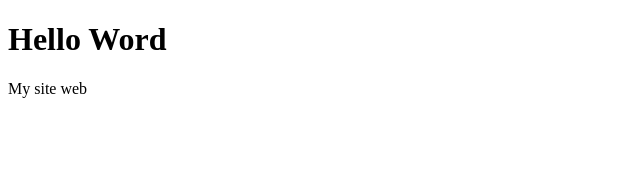
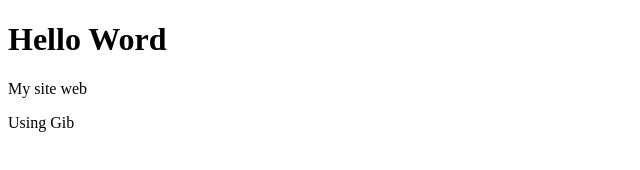
Before and after one commit to cagiraldoma/proyectoDemoCursoPrework, a plain HTML site: page index.html in a window 1280 px wide. Shown: the full height of the page, 0-640 px from the left. Drawn offline with Linux system fonts and the light colour scheme.

Commit message:
Agregamos parrafo

```diff
--- a/index.html
+++ b/index.html
@@ -9,5 +9,6 @@
 <body>
     <h1>Hello Word</h1>
     <p>My site web</p>
+    <p>Using Gib</p>
 </body>
 </html>
```
